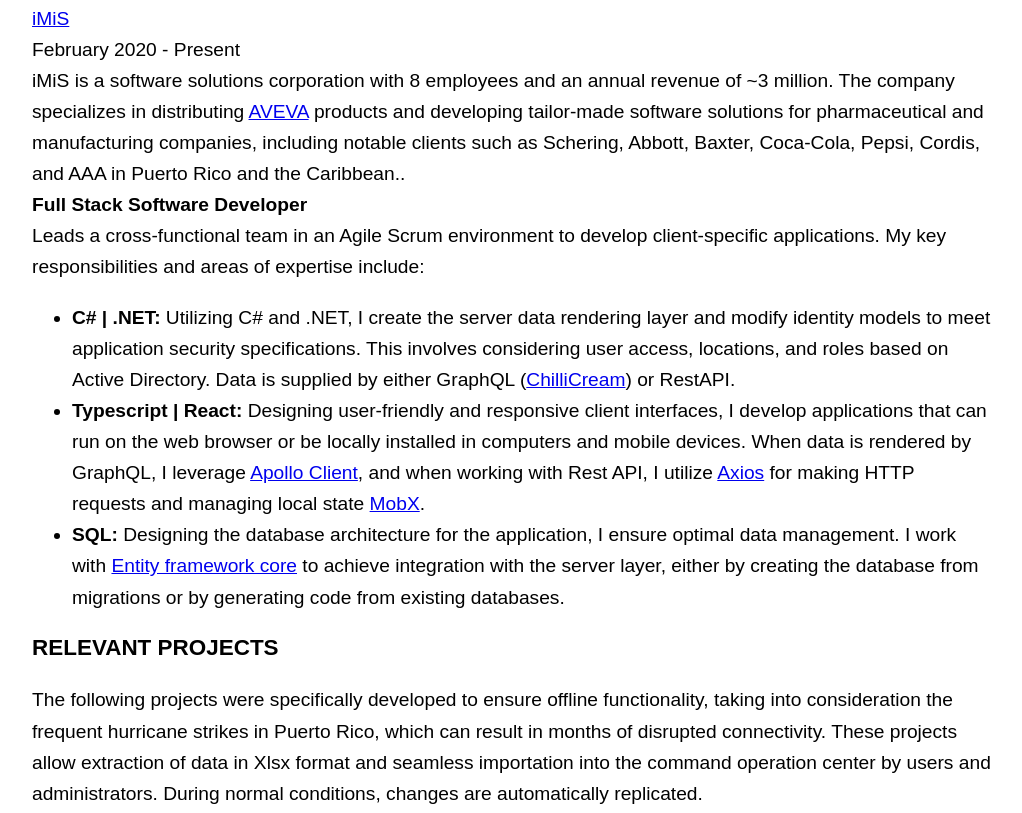
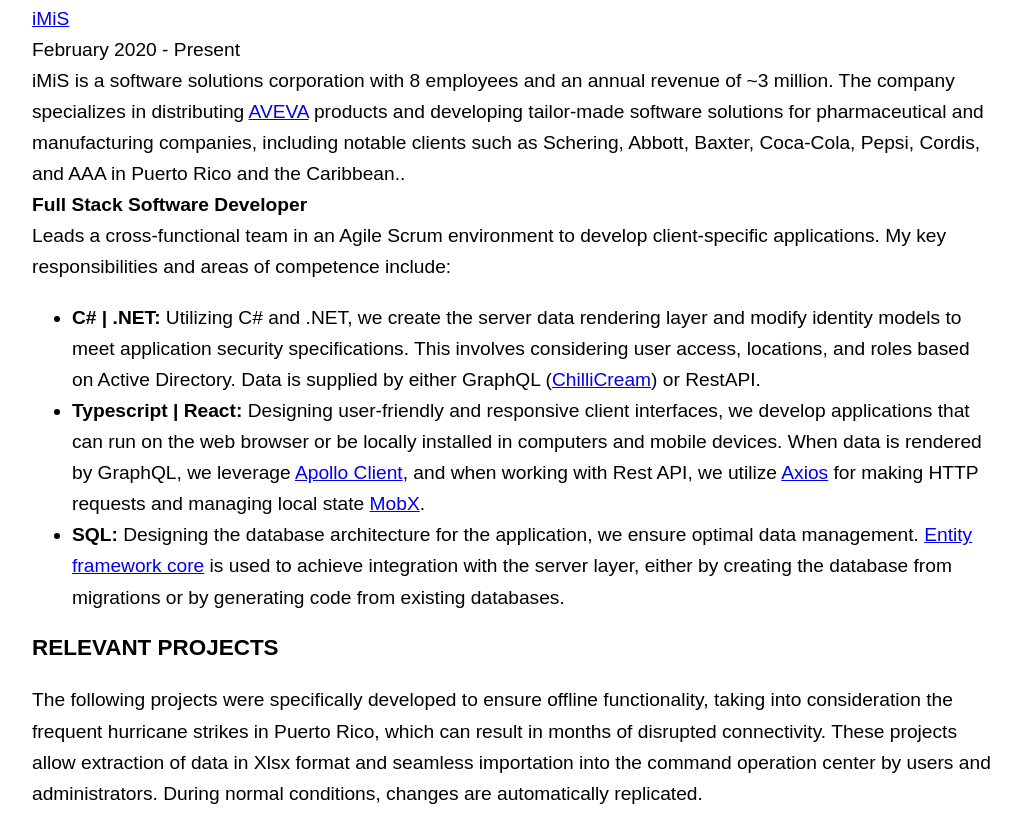
Before and after one commit to jamucar/resume, a plain HTML site: page index.html in a window 1280 px wide. Shown: the part 502-1315 px from the top of the page, without its empty margins (128-1150 px from the left). Drawn offline with Linux system fonts and the light colour scheme.

Commit message:
Update index.html

```diff
--- a/index.html
+++ b/index.html
@@ -90,10 +90,10 @@
 	Baxter, Coca-Cola, Pepsi, Cordis, and AAA in Puerto Rico and the Caribbean..<br/>
 	<strong>Full Stack Software Developer</strong><br/>
 	Leads a cross-functional team in an Agile Scrum environment to develop client-specific applications.
-	My key responsibilities and areas of expertise include:
+	My key responsibilities and areas of competence include:
 	<ul>
 		<li><strong>C# | .NET: </strong>
-			Utilizing C# and .NET, I create the server data rendering layer and modify identity
+			Utilizing C# and .NET, we create the server data rendering layer and modify identity
 			models to meet application security specifications. This involves considering user access,
 			locations, and roles based on Active Directory.
 			Data is supplied by either GraphQL (<a href="https://chillicream.com/"
@@ -101,20 +101,20 @@
 			RestAPI.
 		</li>
 		<li><strong>Typescript | React: </strong>
-			Designing user-friendly and responsive client interfaces, I develop
+			Designing user-friendly and responsive client interfaces, we develop
 			applications that can run on the web browser or be locally installed
-			in computers and mobile devices.  When data is rendered by GraphQL, I
+			in computers and mobile devices.  When data is rendered by GraphQL, we
 			leverage <a href="https://www.apollographql.com/docs/react/"
-				>Apollo Client</a>, and when working with Rest API, I
+				>Apollo Client</a>, and when working with Rest API, we
 			utilize <a href="https://axios-http.com/docs/intro"
 				>Axios</a> for making HTTP requests and managing local state
 			<a href="https://mobx.js.org/README.html" >MobX</a>.
 		</li>
 		<li><strong>SQL: </strong>
-			Designing the database architecture for the application, I ensure
-			optimal data management. I work with
+			Designing the database architecture for the application, we ensure
+			optimal data management.
 			<a href="https://learn.microsoft.com/en-us/ef/core/"
-				>Entity framework core</a>
+				>Entity framework core</a> is used
 			to achieve integration with the server layer, either by creating
 			the database from migrations or by generating code from existing
 			databases.
```
